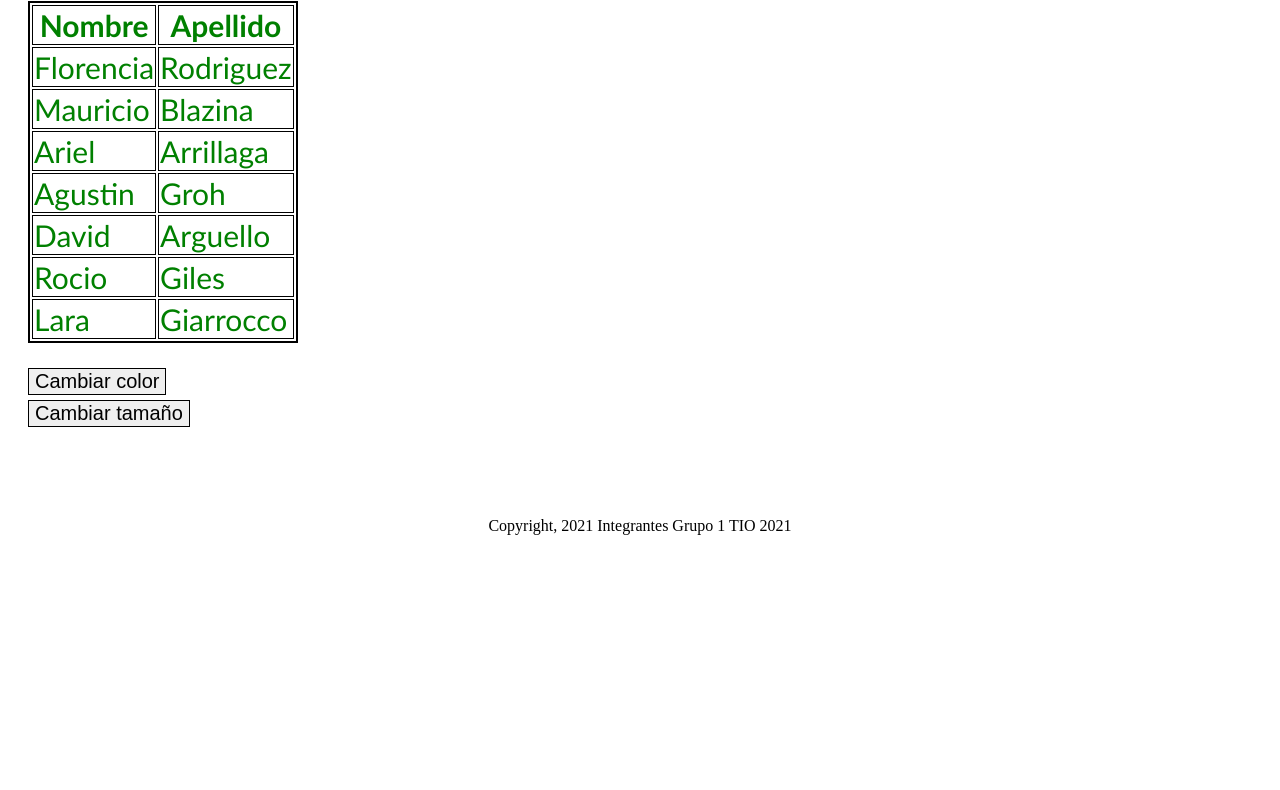
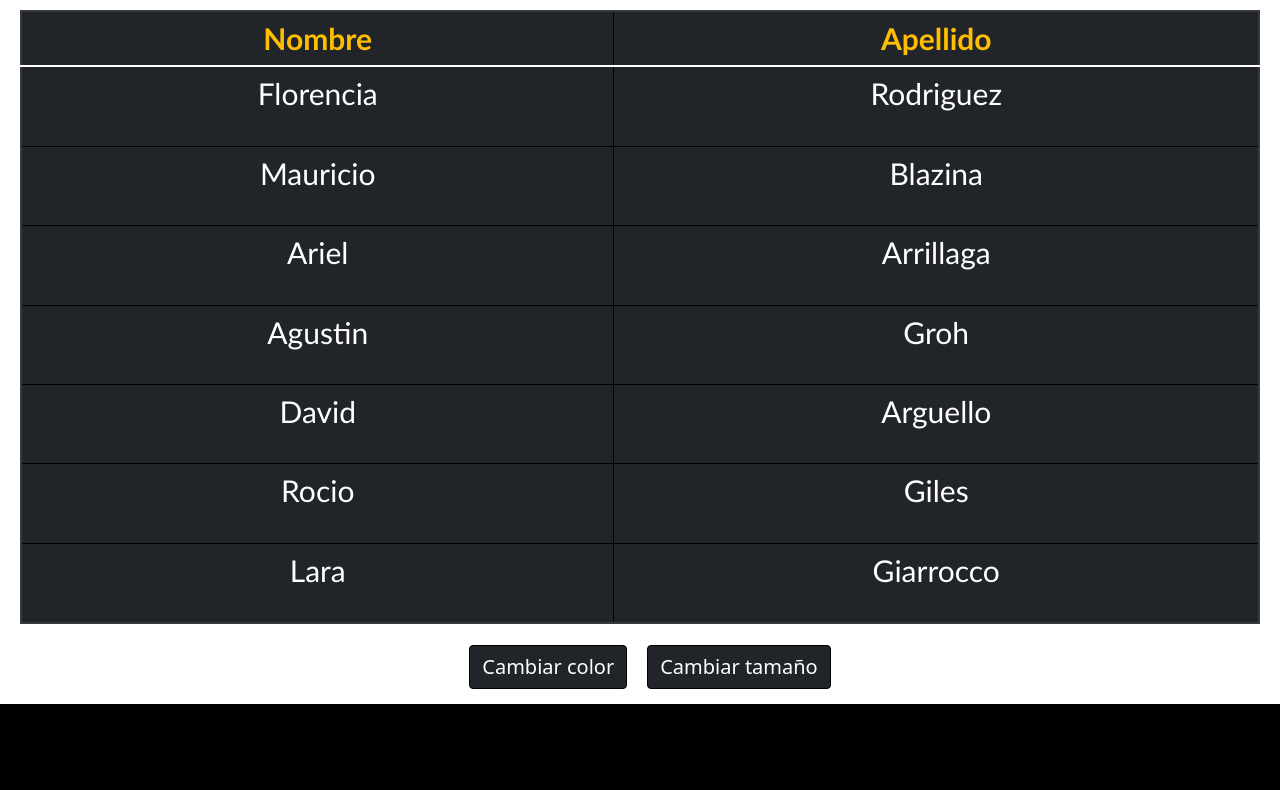
Before and after one commit to agustingroh/grupo1-tp-TIO, a plain HTML site: page index-tio.html in a window 1280 px wide. Shown: the part 141-931 px from the top of the page. Before the commit the page ends 800 px from the top, so only its background shows below. Drawn offline with nearby package versions, Linux system fonts and the light colour scheme.

Commit message:
Refactor html y css

```diff
--- a/css/style.css
+++ b/css/style.css
@@ -8,7 +8,10 @@ body{
   display:flex;
 }
 .tabla{
-  height:500px;
+  height:650px;
+  width: 100%;
+  display: flex;
+  justify-content: center;
 }
 
 table{
@@ -17,21 +20,22 @@ table{
 }
 
 th, td{
+    text-align: center;
     border: solid 1px black;
     font-size: 30px;
     font-family: 'Trebuchet MS', 'Lucida Sans Unicode', 'Lucida Grande', 'Lucida Sans', Arial, sans-serif;
 }
 
-.verde{
-  color:green;
+.default{
+ color: #ffbf00;
 }
 
 .azul{
-  color:blue;
+  color:#0087ff;
 }
 
 .aumentar{
-  width:600px;
+  width:60%;
 }
 
 #btn-cambiar-color, #btn-cambiar-tamanio{
@@ -39,9 +43,42 @@ th, td{
   border: solid 1px black;
   margin-left:20px;
   margin-top: 5px;
+  margin-bottom: 15px;
 }
 
 footer{
-  height:50px;
+  display: flex;
+  align-items: flex-end;
+  justify-content: center;
+  background-color: black;
+  height:200px;
   text-align:center;
 }
+
+p{
+  color:white;
+  font-size: 20px;
+  margin-top:10px;
+}
+
+.contenedor-principal{
+  display: flex;
+  justify-content: center;
+  flex-flow: nowrap;
+  flex-direction: column;
+
+}
+
+.titulo{
+  display: flex;
+  justify-content: center;
+  width: 100%;
+
+}
+
+.contenedor-botones{
+  display: flex;
+  justify-content: center;
+  width: 100%;
+
+}
--- a/index-tio.html
+++ b/index-tio.html
@@ -1,24 +1,35 @@
 <!DOCTYPE html>
 <html lang="en">
+
 <head>
     <meta charset="UTF-8">
     <meta http-equiv="X-UA-Compatible" content="IE=edge">
     <meta name="viewport" content="width=device-width, initial-scale=1.0">
+    <link href="https://cdn.jsdelivr.net/npm/bootstrap@5.1.3/dist/css/bootstrap.min.css" rel="stylesheet"
+        integrity="sha384-1BmE4kWBq78iYhFldvKuhfTAU6auU8tT94WrHftjDbrCEXSU1oBoqyl2QvZ6jIW3" crossorigin="anonymous">
     <link href="css/style.css" rel="stylesheet" type="text/css">
     <title>INTEGRANTES GRUPO 1 TIO 2021</title>
 </head>
+
 <body>
     <nav class="logos">
         <img src="images/UNICEN.PNG">
         <img src="images/LogoExactas.png">
     </nav>
+    <div class="contenedor-principal">
+        <div class="titulo">
             <h2>Integrantes del grupo 1 TIO 2021</h2>
+        </div>
+
         <div class="tabla">
-     <table id="tabla-integrante" class="verde">
+            <table id="tabla-integrante" class="table table-sm table-dark">
+                <thead id="color-head" class="default">
                     <tr>
-            <th>Nombre</th>
-            <th>Apellido</th>
+                        <th scope="col">Nombre</th>
+                        <th scope="col">Apellido</th>
                     </tr>
+                </thead>
+                <tbody>
                     <tr>
                         <td>Florencia</td>
                         <td>Rodriguez</td>
@@ -47,15 +58,19 @@
                         <td>Lara</td>
                         <td>Giarrocco</td>
                     </tr>
+                </tbody>
             </table>
+        </div>
+        <div class="contenedor-botones">
             <div>
-        <button type="button" id="btn-cambiar-color">Cambiar color </button>
+                <button type="button" id="btn-cambiar-color" class="btn btn-dark">Cambiar color</button>
             </div>
             <div>
-        <button type="button" id="btn-cambiar-tamanio">Cambiar tamaño </button>
+                <button type="button" id="btn-cambiar-tamanio" class="btn btn-dark">Cambiar tamaño </button>
             </div>
         </div>
 
+    </div>
     <footer>
         <p>Copyright, 2021 Integrantes Grupo 1 TIO 2021</p>
     </footer>
@@ -64,4 +79,5 @@
 
     <script type="text/javascript" src="js/javascript.js"></script>
 </body>
+
 </html>
--- a/js/javascript.js
+++ b/js/javascript.js
@@ -4,9 +4,7 @@ window.addEventListener("DOMContentLoaded",()=>{
 document.querySelector("#btn-cambiar-color").addEventListener("click",cambiarColor);
 
 function cambiarColor(){
-    console.log("btn");
-   // document.querySelector("#tabla-integrante").classList.toggle("verde");
-    document.querySelector("#tabla-integrante").classList.toggle("azul");
+    document.querySelector("#color-head").classList.toggle("azul");
 }
 
 document.querySelector("#btn-cambiar-tamanio").addEventListener("click",cambiarTamanio);
```
Lines whose indentation alone changed are shown as unchanged.
